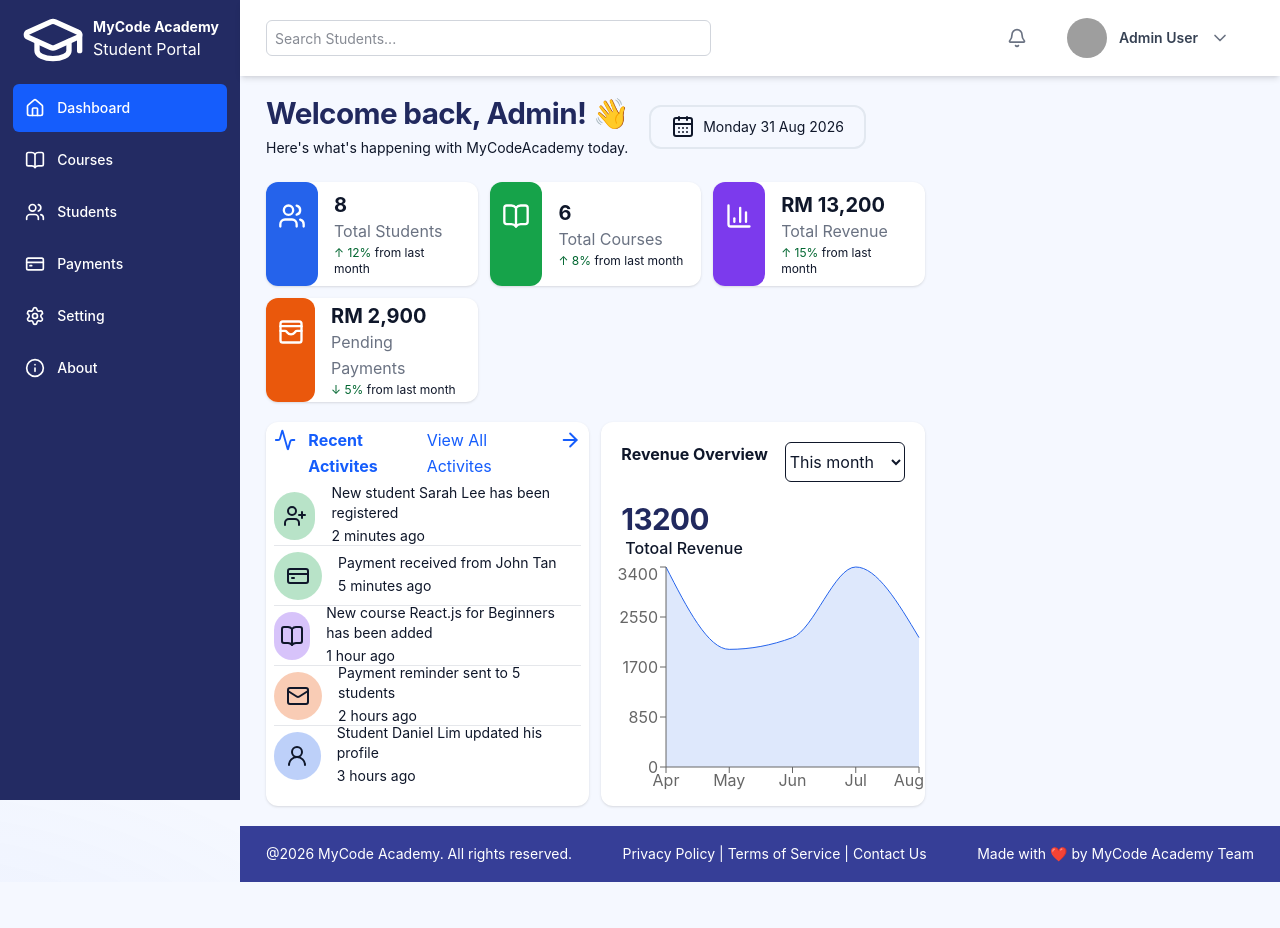
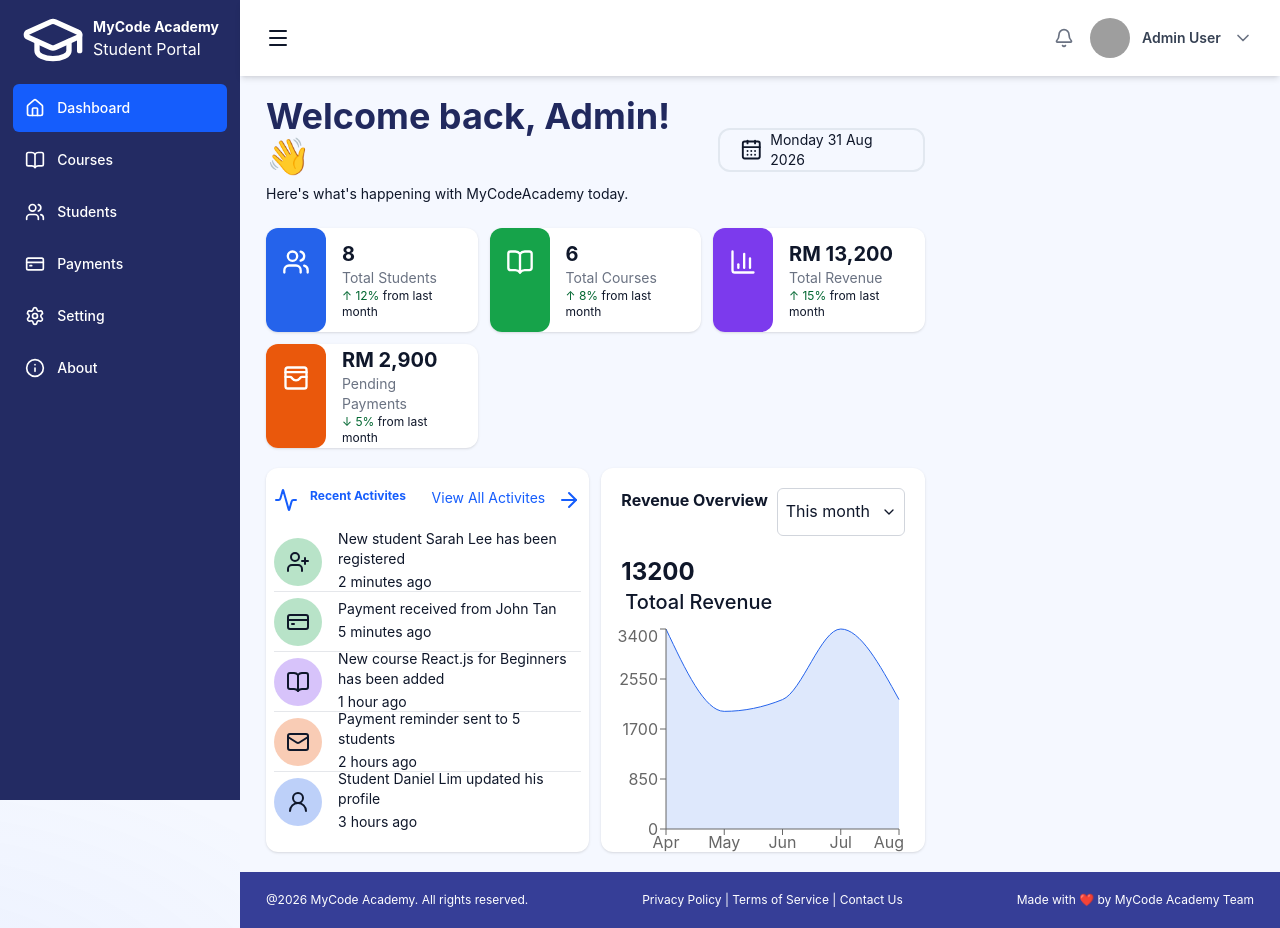
Before and after one commit to Joseph-AAA/student-course-payment-management, a React (Vite) app: page / in a window 1280 px wide. Before the commit the page ends 882 px from the top, so only its background shows below. Built offline with nearby package versions, Linux system fonts and the light colour scheme; grey boxes are pictures that could not be loaded.

Commit message:
edit navbar, reponsive for dashboard

```diff
--- a/src/components/dashboard/ActivityCard.jsx
+++ b/src/components/dashboard/ActivityCard.jsx
@@ -9,11 +9,11 @@ function ActivityCard(){
     return(
         <div className="w-full flex flex-col items-center  rounded-xl mt-5 mb-5 bg-white shadow-sm">
             <div className="w-[95%] h-16  flex items-center justify-between">
-                <h3 className="font-bold flex gap-3 text-blue-600">
-                    <Activity/>
+                <h3 className="text-xs md:text-md font-bold flex flex-col sm:flex-row gap-3 text-blue-600">
+                    <Activity />
                      Recent Activites
                 </h3>
-                <p href="#" className="flex gap-3 text-blue-600">
+                <p href="#" className="flex text-sm md:text-md gap-3  text-blue-600">
                     View All Activites <ArrowRight />
                 </p>
             </div>
@@ -28,14 +28,14 @@ function ActivityCard(){
                                              h-15 items-center  flex  border-b border-gray-200
                                              last:border-b-0 gap-4 ">
 
-                            <span className={`w-12 h-12 ${config.bgColor}  rounded-full flex
+                            <span className={`w-12 h-12 shrink-0 ${config.bgColor}  rounded-full flex
                                             justify-center items-center`}>
                                  <Icon />
                             </span>
 
                             <div>
-                                <p className="text-sm">{config.message(activity)}</p>
-                                <span className="text-sm">{activity.time}</span>
+                                <p className="text-xs md:text-sm">{config.message(activity)}</p>
+                                <span className="text-xs md:text-sm">{activity.time}</span>
                             </div>
 
                         </div>
--- a/src/components/dashboard/DashboardCard.jsx
+++ b/src/components/dashboard/DashboardCard.jsx
@@ -2,15 +2,15 @@
 function DashboardCard({ label, value, icon, Icon, change,bgColor,text}) {
   return (
         <div className="flex h-26  w-full  rounded-xl bg-white shadow-sm">
-            <div className={`flex w-15  md:w-[25%] pt-5 justify-center rounded-xl ${bgColor}`}>
+            <div className={`flex w-15 shrink-0  pt-5 justify-center rounded-xl ${bgColor}`}>
               <Icon className="size-7 text-white" />
             </div>
 
             <div className="flex items-center gap-5 md:items-start md:gap-0 md:flex-col justify-center px-4">
-                <h2 className="text-xl md:text-xl font-bold">{value}</h2>
-                <p className="text-md text-gray-500">{label}</p>
+                <h2 className="text-md md:text-xl font-bold">{value}</h2>
+                <p className="text-sm text-gray-500">{label}</p>
 
-                <p className="text-md md:text-xs">
+                <p className="text-sm md:text-xs">
                   <span className="text-green-800">{change}</span> {text}
                 </p>
             </div>
--- a/src/components/dashboard/RevenueOverviewChart.jsx
+++ b/src/components/dashboard/RevenueOverviewChart.jsx
@@ -6,6 +6,7 @@ import {
   YAxis,
   Tooltip,
 } from "recharts";
+import { ChevronDown } from "lucide-react";
 import { usePayment } from "../../context/PaymentContext";
 
 function RevenueOverviewChart(){
@@ -19,14 +20,13 @@ function RevenueOverviewChart(){
     return(
         <div className="w-full flex flex-col items-center rounded-xl xl:mt-5 mb-5 h-96
                          bg-white shadow-sm">
-
-          <div className="w-full flex  items-cente px-5 py-5 justify-between">
-
+                <div className="w-full flex  items-cente p-5 py-5 justify-between">
                         <div>
                             <h3 className="font-bold">Revenue Overview</h3>
+                        </div>
 
-                    </div>
-                    <select className="border h-10 w-30 rounded-md">
+                        <div className="relative w-32 h-12 flex">
+                            <select className="appearance-none border border-gray-300 px-2  w-full rounded-md">
                                 <option value="this-month">
                                     This month
                                 </option>
@@ -43,12 +43,16 @@ function RevenueOverviewChart(){
                                     This year
                                 </option>
                              </select>
+                             <ChevronDown  className="pointer-events-none absolute size-4  right-2 top-1/2 -translate-y-1/2"/>
+                        </div>
+
                 </div>
                 <div className="flex flex-col justify-start w-full px-5 font-bold">
-               <h1>{totalRevenue}  </h1>
-                <p className="px-1 font-medium">Totoal Revenue</p>
+                    <h1 className="text-lg md:text-2xl">{totalRevenue}  </h1>
+                    <p className="text-sm md:text-xl px-1 font-medium">Totoal Revenue</p>
                 </div>
-        <ResponsiveContainer width="100%" height={240} >
+                <div className="w-full pr-5 pt-2">
+                    <ResponsiveContainer width="100%" height={240}>
                         <AreaChart  data={chartData}>
                                 <XAxis dataKey="month" />
                                 <YAxis />
@@ -64,6 +68,7 @@ function RevenueOverviewChart(){
                     </AreaChart>
               </ResponsiveContainer>
                 </div>
+            </div>
     )
 }
 
--- a/src/components/layout/Footer.jsx
+++ b/src/components/layout/Footer.jsx
@@ -1,22 +1,24 @@
 function Footer() {
-  return <div className="page-container flex items-center h-full justify-between gap-4 text-sm text-white">
-                <div>
+  return <div className="page-container text-center
+                         text-xs md-text-md
+                        flex items-center h-full justify-between gap-4 text-white">
+                <div className="text-xs md-text-md">
                   @2026 MyCode Academy. All rights reserved.
                 </div>
                 <div>
-                  <a href="/privacy" className="hover:underline">
+                  <a href="/privacy" className="hover:underline ">
                     Privacy Policy
                   </a>
                  {' '} | {' '}
-                  <a href="/terms" className="hover:underline">
+                  <a href="/terms" className="hover:underline ">
                     Terms of Service
                   </a>
                   {' '} |{' '}
-                  <a href="/contact" className="hover:underline">
+                  <a href="/contact" className="hover:underline ">
                     Contact Us
                   </a>
                 </div>
-                <div>
+                <div className="text-xs md-text-md ">
                   Made with ❤️ by MyCode Academy Team
                 </div>
          </div>
--- a/src/components/layout/Navbar.jsx
+++ b/src/components/layout/Navbar.jsx
@@ -1,18 +1,23 @@
-import {Bell, ChevronDown } from "lucide-react";
+import {Bell, ChevronDown,Menu } from "lucide-react";
+import { useState } from "react";
 
 function Navbar() {
+    const [sidebarOpen, setSidebarOpen] = useState(false);
   return <>
               <form className="page-container flex justify-between items-center gap-4 w-[95%]
                                h-full  ">
-                    <input
+                    {/* <input
                     placeholder = "Search Students..."
                         className="h-9 w-[45%] rounded-md border border-gray-300 text-sm
                                     focus:outline-none focus:ring-1 focus:ring-blue-500 focus:border-e-blue-300 px-2"
-                    />
+                    /> */}
 
-                    <div className="flex items-center gap-4 h-full">
+                     <div>
+                         <Menu />
+                    </div>
+                    <div className="w-50  flex items-center gap-4 h-full">
                         <Bell className="size-5 text-gray-500 cursor-pointer" />
-                        <div className="flex h-full items-center justify-end px-6">
+                        <div className="flex h-full items-center justify-end">
                                 <div className="flex items-center gap-3 cursor-pointer">
 
                                     {/* Profile Image */}
@@ -30,7 +35,7 @@ function Navbar() {
                                     {/* Down Arrow */}
                                     <ChevronDown className="size-5 text-gray-500" />
                                 </div>
-                            </div>
+                        </div>
                     </div>
 
               </form>
--- a/src/index.css
+++ b/src/index.css
@@ -150,13 +150,13 @@ a {
    Buttons & Inputs
 ================================ */
 
-h1{
-  /* font-weight: 800; */
+/* h1{
+
   letter-spacing: -0.02em;
   line-height: 1.15;
   color:#21295e;
   font-size: 1.85rem;
-}
+} */
 
 
 /* ================================
--- a/src/pages/MainDashboard.jsx
+++ b/src/pages/MainDashboard.jsx
@@ -22,7 +22,7 @@ function Dashboard (){
 
                         <header className ="flex flex-wrap xl:flex-nowrap gap-5 items-center ">
                             <span className="flex flex-col gap-2">
-                                <h1 className=" font-bold text-blue-400">
+                                <h1 className=" font-bold text-xl sm:text-2xl lg:text-4xl text-[#21295e]">
                                     Welcome back, Admin! 👋
                                 </h1>
                                 <p className="text-sm text-(--text-primary)">
```
Lines whose indentation alone changed are shown as unchanged.
